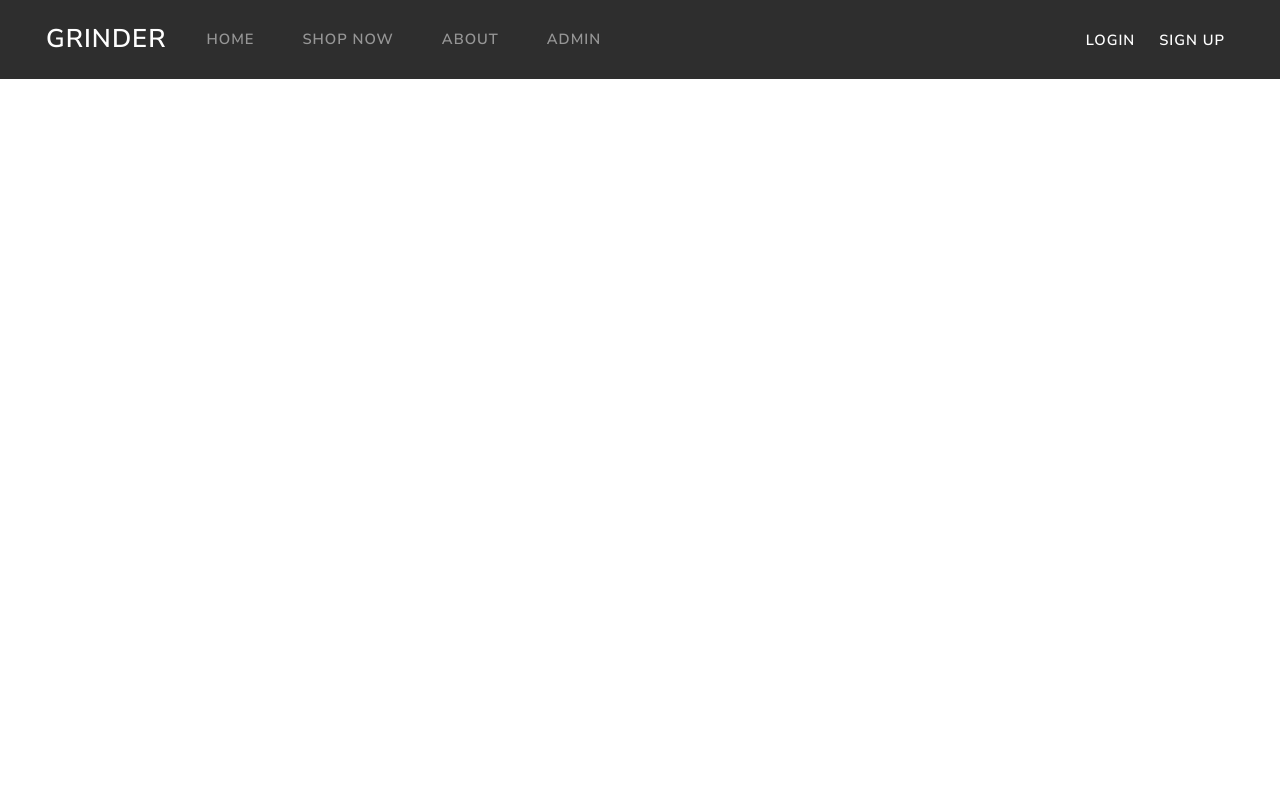
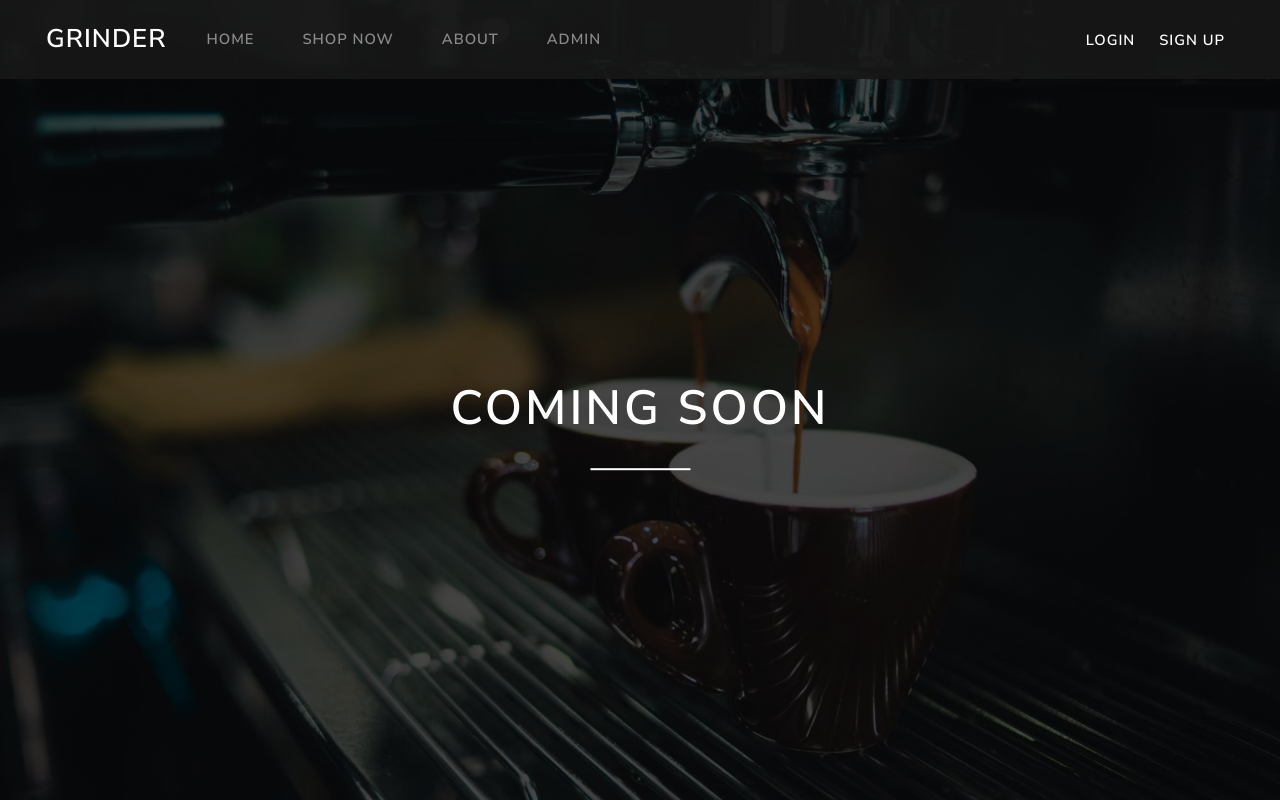
Before and after one commit to KeeganFargher/coffee-shop, a PHP site: page /admin.php in a window 1280 px wide. Run offline with PHP 8.4, Linux system fonts and the light colour scheme; some libraries are stand-ins or nearby versions.

Commit message:
added coming soon page

```diff
--- a/css/main.css
+++ b/css/main.css
@@ -358,3 +358,29 @@ footer p {
     text-align: center;
     margin-top: 20px;
 }
+
+/* ----------------------------------------------- */
+/* COMING SOON                                     */
+/* ----------------------------------------------- */
+
+.coming-soon-container {
+    height: 100vh;
+    background-image: -webkit-linear-gradient(rgba(0, 0, 0, 0.7),
+        rgba(0, 0, 0, 0.7)),
+        url(../img/coming-soon.jpg);
+    background-image: linear-gradient(rgba(0, 0, 0, 0.7), rgba(0, 0, 0, 0.7)),
+        url(../img/coming-soon.jpg);
+    background-size: cover;
+}
+
+.coming-soon-middle {
+    position: absolute;
+    top: 55%;
+    left: 50%;
+    transform: translate(-50%, -50%);
+    text-align: center;
+}
+
+.coming-soon-middle h1 {
+    font-size: 3rem;
+}
--- a/header.php
+++ b/header.php
@@ -18,7 +18,7 @@
                     <a class="nav-link" href="#">About</a>
                 </li>
                 <li class="nav-item text-center text-lg-right">
-                    <a class="nav-link" href="#">Admin</a>
+                    <a class="nav-link" href="admin.php">Admin</a>
                 </li>
             </ul>
             <ul class="nav navbar-nav navbar-right">
--- a/php/createTable.php
+++ b/php/createTable.php
@@ -25,8 +25,10 @@ function remakeCoffeeStrengthTable($db) {
 }
 
 function insertCoffeeStrengthData($db) {
-    $sql = "INSERT INTO tbl_coffee_stength VALUES ('Light Roast'), ('Dark Roast');";
-    $db->query($sql);
+    $sql = "INSERT INTO tbl_coffee_strength (Strength) VALUES ('Light Roast'), ('Dark Roast');";
+    if ($db->query($sql) !== TRUE) {
+        echo "Error: " . "<br>" . $db->error ;
+    }
 }
 
 function remakeItemTable($db) {
```
Also changed, not shown: data/item.txt (+12 -12 lines), php/addToCart.php (+6 -7 lines), shop-buy.php (+29 -7 lines), img/coming-soon.jpg (added).
